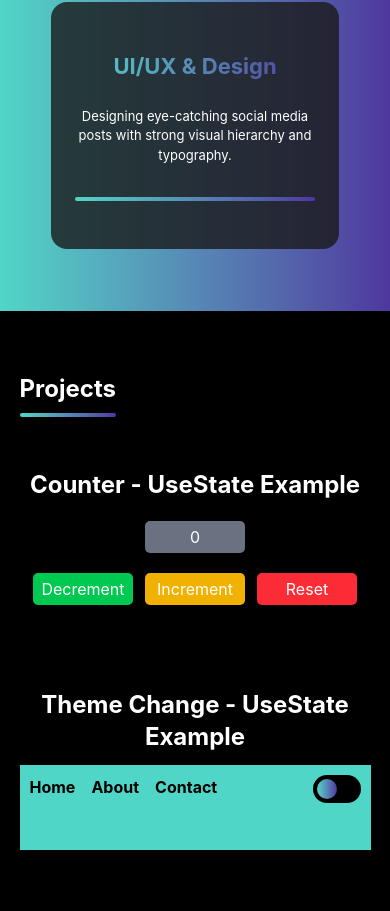
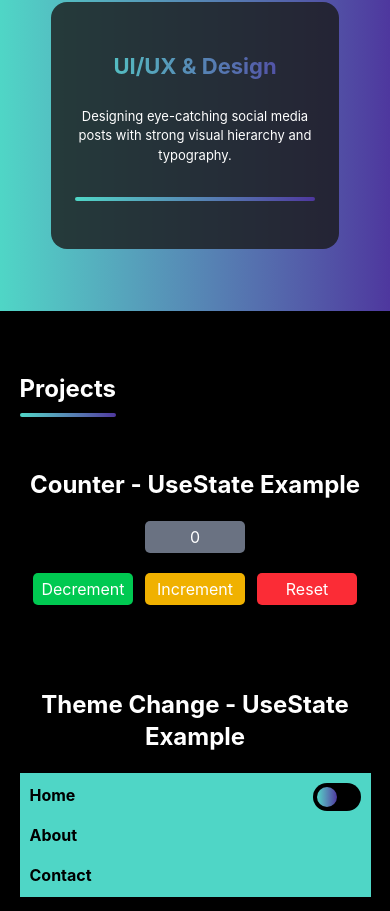
Before and after one commit to noorf-02/Front-End-Portfolio, a React (Vite) app: page / in a window 390 px wide. Shown: the part 1411-2322 px from the top of the page. Before the commit the page ends 2275 px from the top, so only its background shows below. Built offline with nearby package versions, Linux system fonts and the light colour scheme.

Commit message:
added functionality to theme button

```diff
--- a/src/components/UI/Projects.jsx
+++ b/src/components/UI/Projects.jsx
@@ -40,16 +40,16 @@ export default function Projects() {
         <section className="wrapper mt-8">
             <h1 className='counter-heading text-2xl font-bold text-white text-center'> Theme Change - UseState Example </h1>
 
-            <div className="mini-nav bg-[#4fd6c6] w-full h-[10vh] mt-3 flex justify-between p-2.5">
-                <div className="nav-list flex gap-4 font-bold">
-                    <p className="nav-item relative after:absolute after:w-0 after:bg-black after:h-0.5 after:bottom-6 after:left-0 hover:after:w-full after:transition-all after:duration-200">Home</p>
-                    <p className="nav-item relative after:absolute after:w-0 after:bg-black after:h-0.5 after:bottom-6 after:left-0 hover:after:w-full after:transition-all after:duration-200">About</p>
-                    <p className="nav-item relative after:absolute after:w-0 after:bg-black after:h-0.5 after:bottom-6 after:left-0 hover:after:w-full after:transition-all after:duration-200">Contact</p>
+            <div className={`mini-nav  w-full h-fit mt-5 flex justify-between p-2.5 transition-all duration-300 ${btn? 'bg-[#4e379e]' : 'bg-[#4fd6c6]'} `}>
+                <div className={`nav-list transition-all duration-300 ${btn? 'text-white' : 'text-black'} flex flex-col sm:flex-row gap-4 font-bold `}>
+                    <p className={`nav-item relative after:absolute after:w-0 ${btn? 'after:bg-white' : 'after:bg-black'} cursor-pointer after:h-0.5 after:bottom-1 after:left-0 hover:after:w-full after:transition-all after:duration-200`}>Home</p>
+                    <p className={`nav-item relative after:absolute after:w-0 ${btn? 'after:bg-white' : 'after:bg-black'} cursor-pointer after:h-0.5 after:bottom-1 after:left-0 hover:after:w-full after:transition-all after:duration-200`}>About</p>
+                    <p className={`nav-item relative after:absolute after:w-0 ${btn? 'after:bg-white' : 'after:bg-black'} cursor-pointer after:h-0.5 after:bottom-1 after:left-0 hover:after:w-full after:transition-all after:duration-200`}>Contact</p>
                  </div>
 
                     <div className="toggle-btn">
-                        <button className='w-12 bg-black rounded-4xl h-7'>
-                            <div className= {`bg-gradient-to-r from-[#4fd6c6] to-[#4e379e] w-5 h-5 rounded-full mx-1 transition-all duration-300 cursor-pointer
+                        <button className={`w-12 bg-black rounded-4xl h-7 transition-all duration-300 ${btn ? 'bg-white' : 'bg-black'  }`}>
+                            <div className= {`  bg-gradient-to-r from-[#4fd6c6] to-[#4e379e] w-5 h-5 rounded-full mx-1 transition-all duration-300 cursor-pointer
                              ${btn ? 'translate-x-5' : 'translate-x-0'} `}
                             onClick={() => btnToggled(!btn)}></div>
                         </button>
```
